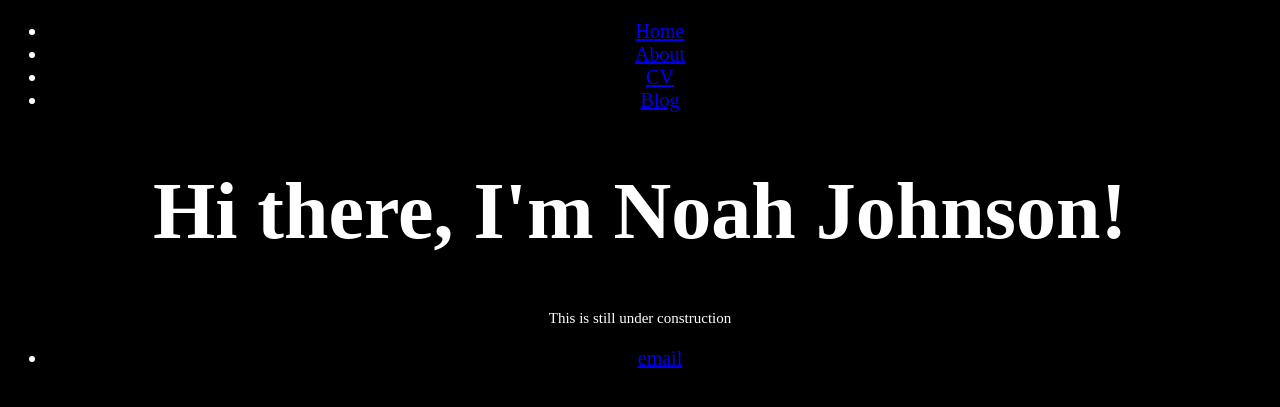
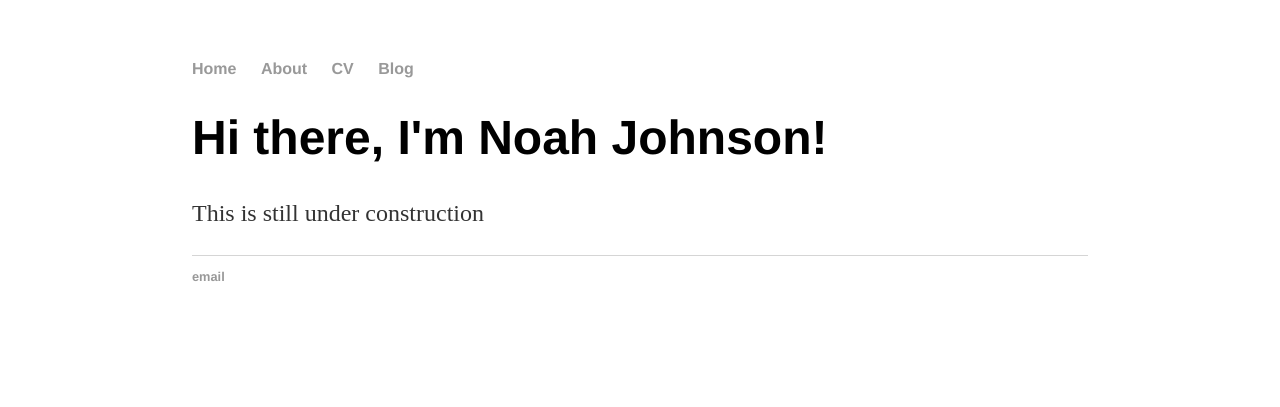
Before and after one commit to noahj5291/noahj5291.github.io, a Jekyll site: the page built from index.html, in a window 1280 px wide. Shown: the top 407 px of the page. Built offline with Jekyll 4.4.1, drawn with Linux system fonts in a browser that asks for light colours.

Commit message:
Update main.css

```diff
--- a/css/main.css
+++ b/css/main.css
@@ -1,40 +1,43 @@
-body{
-      font-family:Kumar+One ;
-      font-size: 20px ;
-      color:white ;
-      background: Black ;
-      text-align: center;
-    }
+body {
+    margin: 60px auto;
+    width: 70%;
+}
+nav ul, footer ul {
+    font-family:'Helvetica', 'Arial', 'Sans-Serif';
+    padding: 0px;
+    list-style: none;
+    font-weight: bold;
+}
+nav ul li, footer ul li {
+    display: inline;
+    margin-right: 20px;
+}
+a {
+    text-decoration: none;
+    color: #999;
+}
+a:hover {
+    text-decoration: underline;
+}
+h1 {
+    font-size: 3em;
+    font-family:'Helvetica', 'Arial', 'Sans-Serif';
+}
+p {
+    font-size: 1.5em;
+    line-height: 1.4em;
+    color: #333;
+}
+footer {
+    border-top: 1px solid #d5d5d5;
+    font-size: .8em;
+}
 
-    p{
-      font-family: Kumar+One ;
-      color:white ;
-      font-size:15px;
+ul.posts {
+    margin: 20px auto 40px;
+    font-size: 1.5em;
+}
 
-
-
-
-    }
-    img {
-      width: 500px
-    }
-
-    h1{
-      font-family: Audiowide ;
-      font-size:80px ;
-      color:white;
-      text-stroke: 1px purple ;
-
-    }
-
-
-
-    h3{
-      font-family:Audiowide ;
-     -webkit-text-stroke:1px white;
-      font-size:35px;
-      color:transparent;
-
-
-
-    }
+ul.posts li {
+    list-style: none;
+}
```
